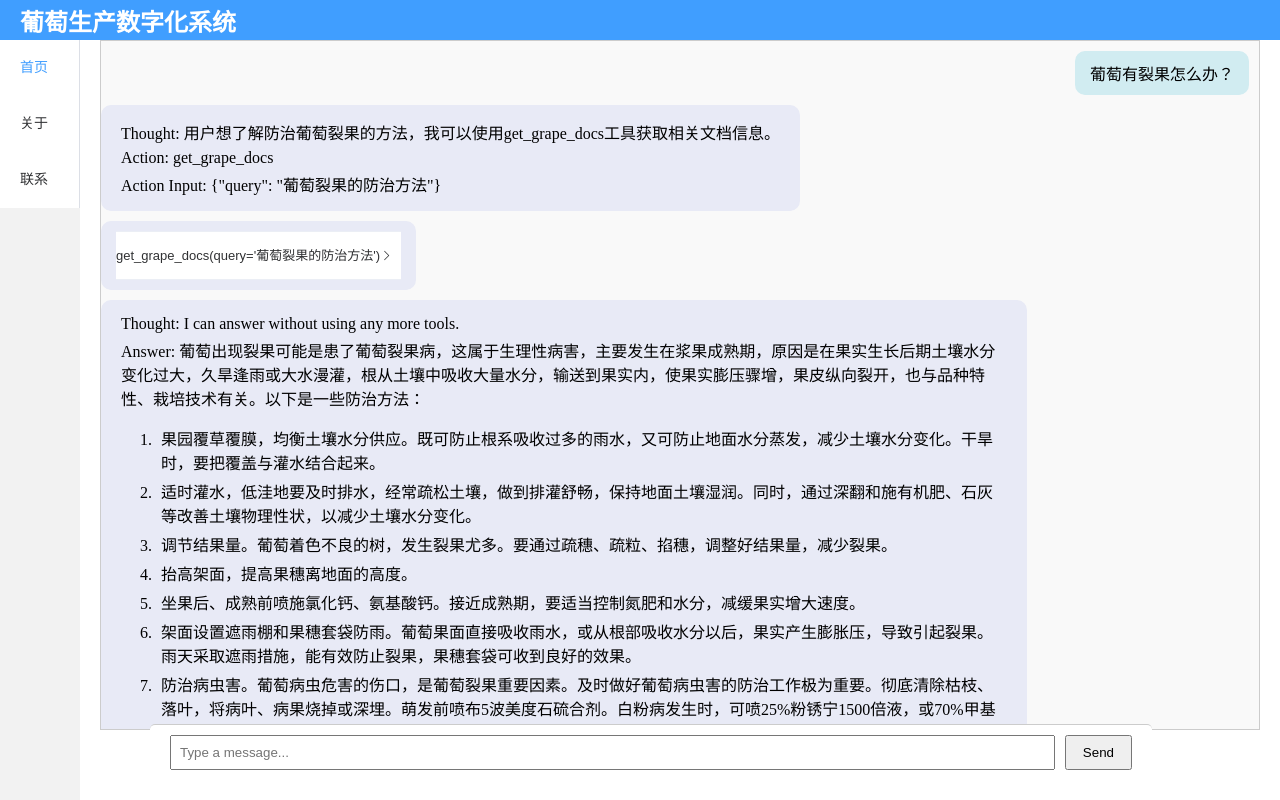
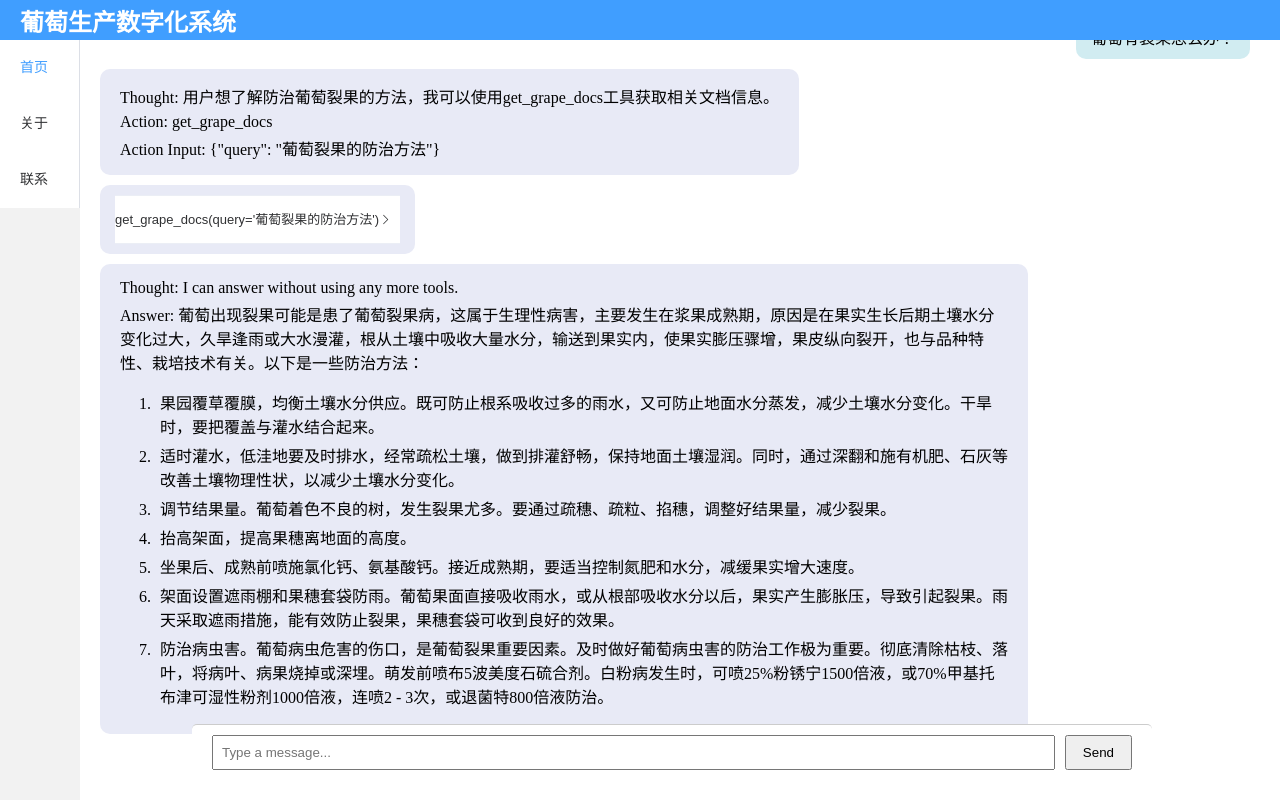
Before and after one commit to Joiy908/Grape_view, a Vue app: page / in a window 1280 px wide. Built offline with nearby package versions, Linux system fonts and the light colour scheme; no server answers.

Commit message:
use el-scrollbar

```diff
--- a/src/components/ChatBox.vue
+++ b/src/components/ChatBox.vue
@@ -1,8 +1,10 @@
 <script setup lang="ts">
-import { ref, onMounted, nextTick } from 'vue'
+import { ref, onMounted, onBeforeUnmount, nextTick } from 'vue'
 import ChatMessage from './ChatMessage.vue'
 import type { Message } from '../types'
+import type { ScrollbarInstance } from 'element-plus'
 
+const scrollbarRef = ref<ScrollbarInstance>()
 const clientId = Date.now()
 const ws = ref<WebSocket | null>(null)
 const inputText = ref('')
@@ -37,7 +39,6 @@ const messages = ref<Message[]>([
   { role: 'toolcallResult', content: JSON.stringify(temp_json) },
   { role: 'agent', content: ass1 },
 ])
-const chatBox = ref<HTMLDivElement | null>(null)
 
 onMounted(() => {
   ws.value = new WebSocket(`ws://localhost:8000/ws/${clientId}`)
@@ -73,6 +74,7 @@ onMounted(() => {
       scrollToBottom()
     }
   }
+  scrollToBottom()
 })
 
 function sendMessage() {
@@ -89,11 +91,32 @@ function sendMessage() {
 
 function scrollToBottom() {
   nextTick(() => {
-    if (chatBox.value) {
-      chatBox.value.scrollTop = chatBox.value.scrollHeight
+    const el = scrollbarRef.value
+    if (el) {
+      el.setScrollTop(el.wrapRef.scrollHeight)
     }
   })
 }
+const inputAreaRef = ref<HTMLElement | null>(null)
+const scrollbarHeight = ref(0)
+
+function calcHeights() {
+  nextTick(() => {
+    const inputHeight = inputAreaRef.value?.offsetHeight || 0
+    const totalHeight = window.innerHeight
+    scrollbarHeight.value = totalHeight - inputHeight - 40
+  })
+}
+
+// 初始化和窗口大小变化时重新计算
+onMounted(() => {
+  calcHeights()
+  window.addEventListener('resize', calcHeights)
+})
+
+onBeforeUnmount(() => {
+  window.removeEventListener('resize', calcHeights)
+})
 </script>
 
 <template>
@@ -101,11 +124,12 @@ function scrollToBottom() {
     <!-- <h3>
       Your ID: <span>{{ clientId }}</span>
     </h3> -->
-    <div id="chatArea" ref="chatBox" class="chat-box">
+
+    <el-scrollbar :height="scrollbarHeight + 'px'" ref="scrollbarRef">
       <ChatMessage v-for="(message, index) in messages" :key="index" :message="message" />
-    </div>
+    </el-scrollbar>
 
-    <form @submit.prevent="sendMessage" class="input-area">
+    <form ref="inputAreaRef" @submit.prevent="sendMessage" class="input-area">
       <input v-model="inputText" type="text" placeholder="Type a message..." autocomplete="off" />
       <button type="submit">Send</button>
     </form>
@@ -120,15 +144,6 @@ function scrollToBottom() {
   height: 100%;
 }
 
-.chat-box {
-  border: 1px solid #ccc;
-  height: calc(100vh - 40px - 70px); /* 留出底部输入区域的高度 */
-  overflow: auto;
-
-  background: #f9f9f9;
-  margin-bottom: 10px;
-}
-
 .input-area {
   /* height: 50px; */
   position: fixed;
@@ -136,7 +151,7 @@ function scrollToBottom() {
   left: 0;
   right: 0;
 
-  margin: 0 10dvw 20px 150px;
+  margin: 0 10vw 20px 15vw;
 
   background: white;
   padding: 10px;
```
